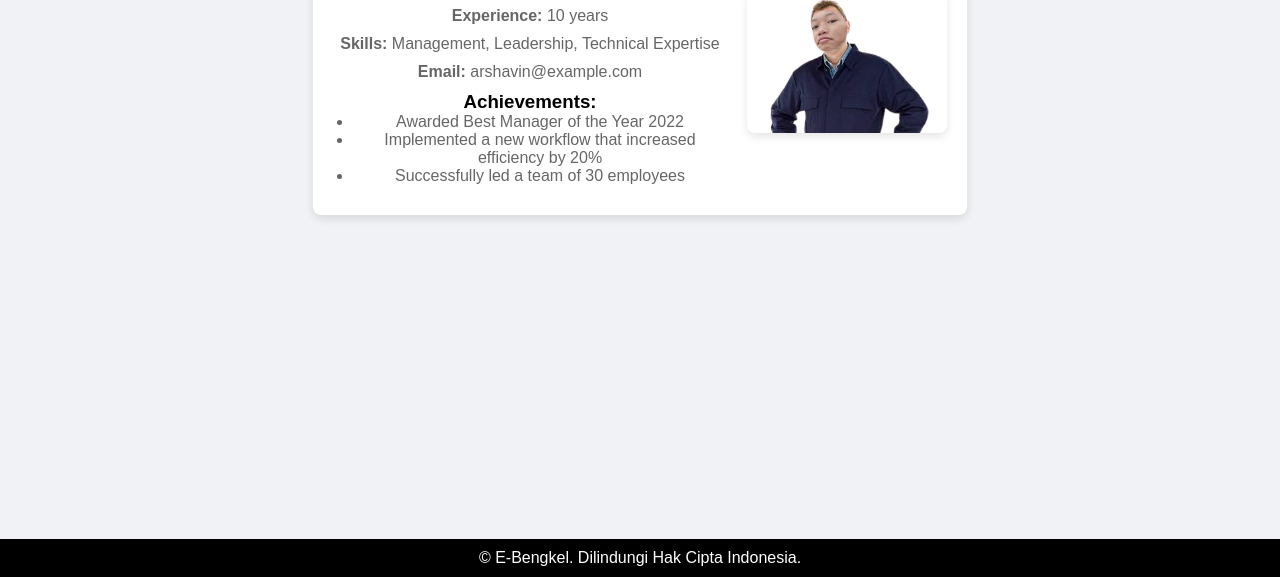
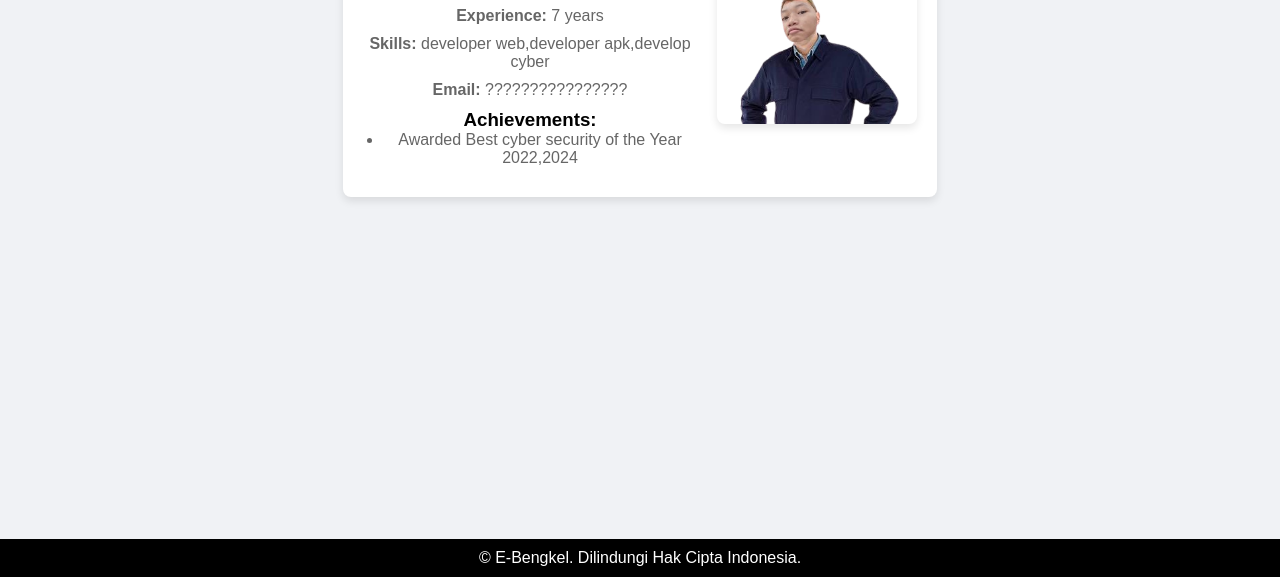
Before and after one commit to Shinarashitokisaki/e-bengkel, a plain HTML site: page arshavin.html in a window 1280 px wide. Shown: the part 223-800 px from the top of the page. Drawn offline with Linux system fonts and the light colour scheme.

Commit message:
Update arshavin.html

```diff
--- a/arshavin.html
+++ b/arshavin.html
@@ -19,15 +19,13 @@
         <div class="profile">
             <div class="profile-info">
                 <h2>Arshavin</h2>
-                <p><strong>Position:</strong> Manager</p>
-                <p><strong>Experience:</strong> 10 years</p>
-                <p><strong>Skills:</strong> Management, Leadership, Technical Expertise</p>
-                <p><strong>Email:</strong> arshavin@example.com</p>
+                <p><strong>Position:</strong> progammer</p>
+                <p><strong>Experience:</strong> 7 years</p>
+                <p><strong>Skills:</strong> developer web,developer apk,develop cyber</p>
+                <p><strong>Email:</strong> ????????????????</p>
                 <h3>Achievements:</h3>
                 <ul>
-                    <li>Awarded Best Manager of the Year 2022</li>
-                    <li>Implemented a new workflow that increased efficiency by 20%</li>
-                    <li>Successfully led a team of 30 employees</li>
+                    <li>Awarded Best cyber security of the Year 2022,2024</li>
                 </ul>
             </div>
             <div class="profile-image">
```
